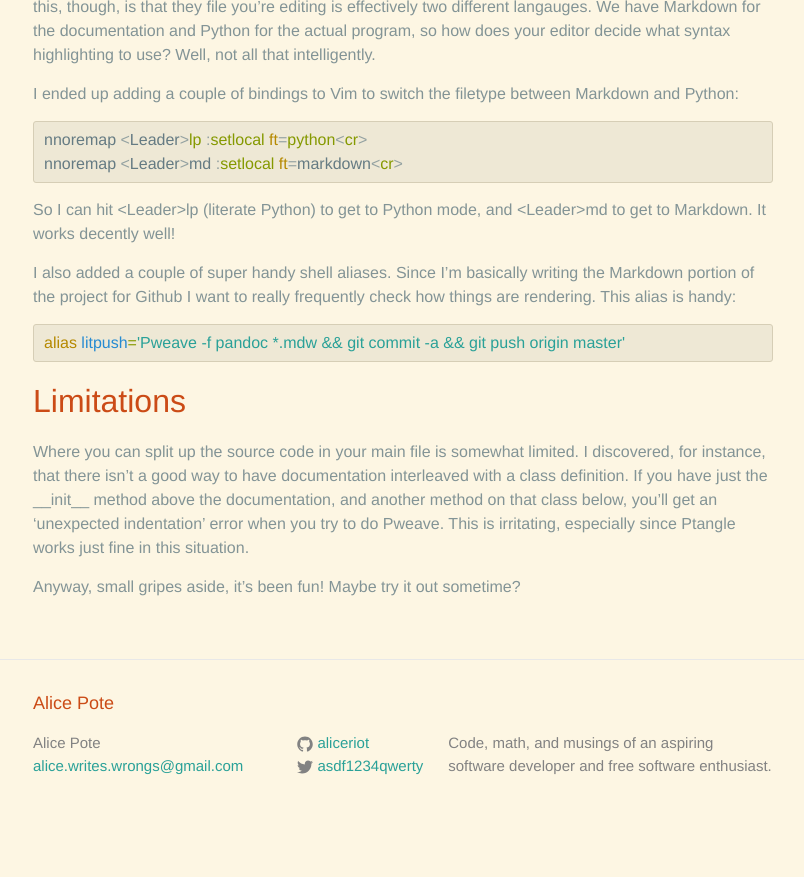
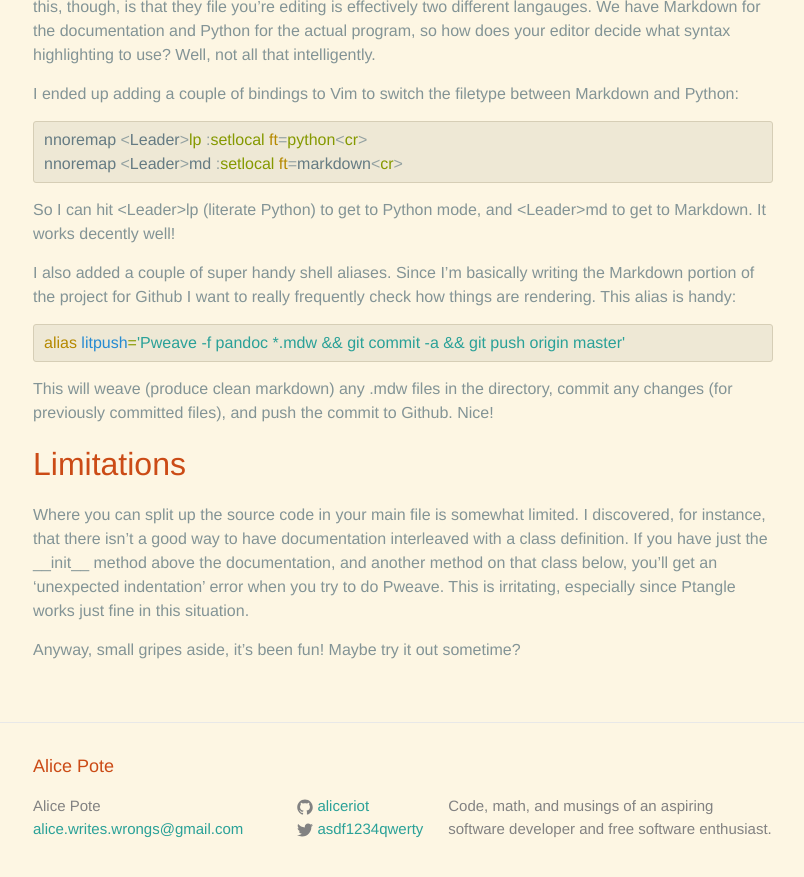
Before and after one commit to alicewriteswrongs/old-blog, a Jekyll site: the page built from _posts/2015-08-11-literate-programming-in-python.markdown, in a window 1280 px wide and 900 px high, scrolled down 1498 px. Shown: the top 877 px of the window, without its empty margins (237-1041 px from the left). Built offline with Jekyll 4.4.1, drawn with Linux system fonts in a browser that asks for light colours; before the commit the page ends 2335 px from its top, so only the background shows below that.

Commit message:
explanation

```diff
--- a/_posts/2015-08-11-literate-programming-in-python.markdown
+++ b/_posts/2015-08-11-literate-programming-in-python.markdown
@@ -99,7 +99,9 @@ frequently check how things are rendering. This alias is handy:
 alias litpush='Pweave -f pandoc *.mdw && git commit -a && git push origin master'
 {% endhighlight %}
 
-
+This will weave (produce clean markdown) any `.mdw` files in the
+directory, commit any changes (for previously committed files), and push
+the commit to Github. Nice!
 
 ##Limitations
 
```
